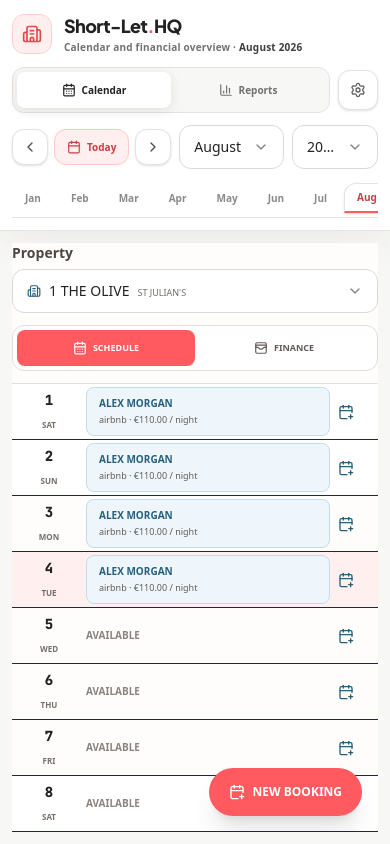
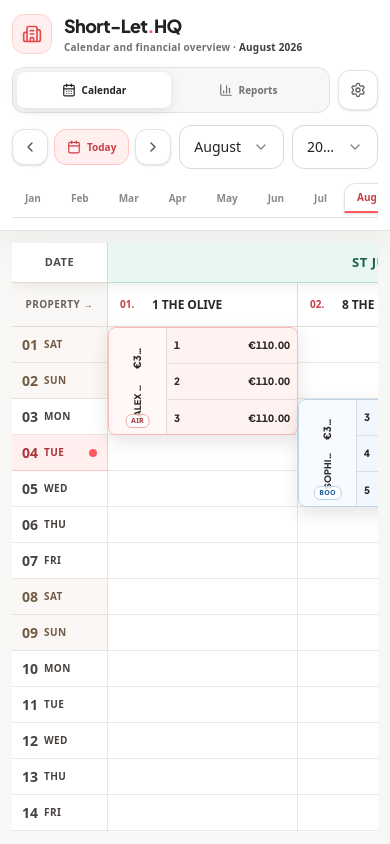
Before and after one commit to omeryigitler/-Property-Management, a React (Vite) app: page / in a window 390 px wide. Built offline with nearby package versions, Linux system fonts and the light colour scheme.

Commit message:
fix: keep unified calendar layout on mobile

```diff
--- a/src/components/calendar/PropertyCalendarGrid.tsx
+++ b/src/components/calendar/PropertyCalendarGrid.tsx
@@ -9,7 +9,6 @@ import { PropertyHeaderRow } from './PropertyHeaderRow';
 import { DayColumn } from './DayColumn';
 import { BookingCell } from './BookingCell';
 import { DailyTotalColumn } from './DailyTotalColumn';
-import { MobileCalendarView } from './MobileCalendarView';
 
 interface PropertyCalendarGridProps {
   children?: React.ReactNode;
@@ -74,10 +73,8 @@ export function PropertyCalendarGrid({ children }: PropertyCalendarGridProps) {
   }, [focusedIndex, daysGrid, bookings, openModal, activeProperties]);
 
   return (
-    <div className="relative flex w-full flex-1 min-h-0 flex-col bg-slate-950">
-      <MobileCalendarView />
-
-      <div className="hidden h-full min-h-0 flex-col md:flex">
+    <div className="relative flex w-full flex-1 min-h-0 flex-col bg-white">
+      <div className="flex h-full min-h-0 flex-col">
         <div
           ref={containerRef}
           className="relative w-full flex-1 overflow-auto custom-scrollbar touch-pan-x touch-pan-y"
@@ -100,7 +97,7 @@ export function PropertyCalendarGrid({ children }: PropertyCalendarGridProps) {
                 <div
                   key={dayItem.dateStr}
                   className={`flex items-center transition-colors ${
-                    dayItem.isWeekend ? 'bg-slate-900/20' : ''
+                    dayItem.isWeekend ? 'bg-[#faf7f5]' : 'bg-white'
                   }`}
                 >
                   <DayColumn
```
